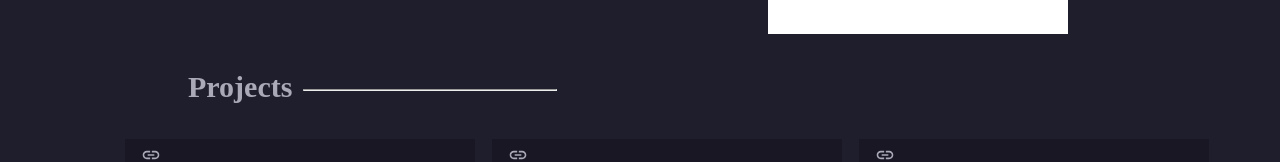
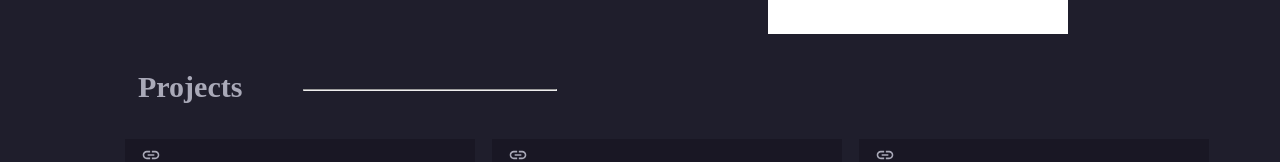
Before and after one commit to ndegealbert/Portfoliov3, a Next.js app: page / in a window 1280 px wide. Shown: the part 751-913 px from the top of the page. Built offline with nearby package versions, Linux system fonts and the light colour scheme.

Commit message:
few changes

```diff
--- a/styles/project.module.css
+++ b/styles/project.module.css
@@ -2,7 +2,7 @@
 .projecth{
     color: #a9a9b8;
     font-size: 30px;
-    margin-left: 180px;
+    margin-left: 130px;
 }
 
 .hr2{
```
